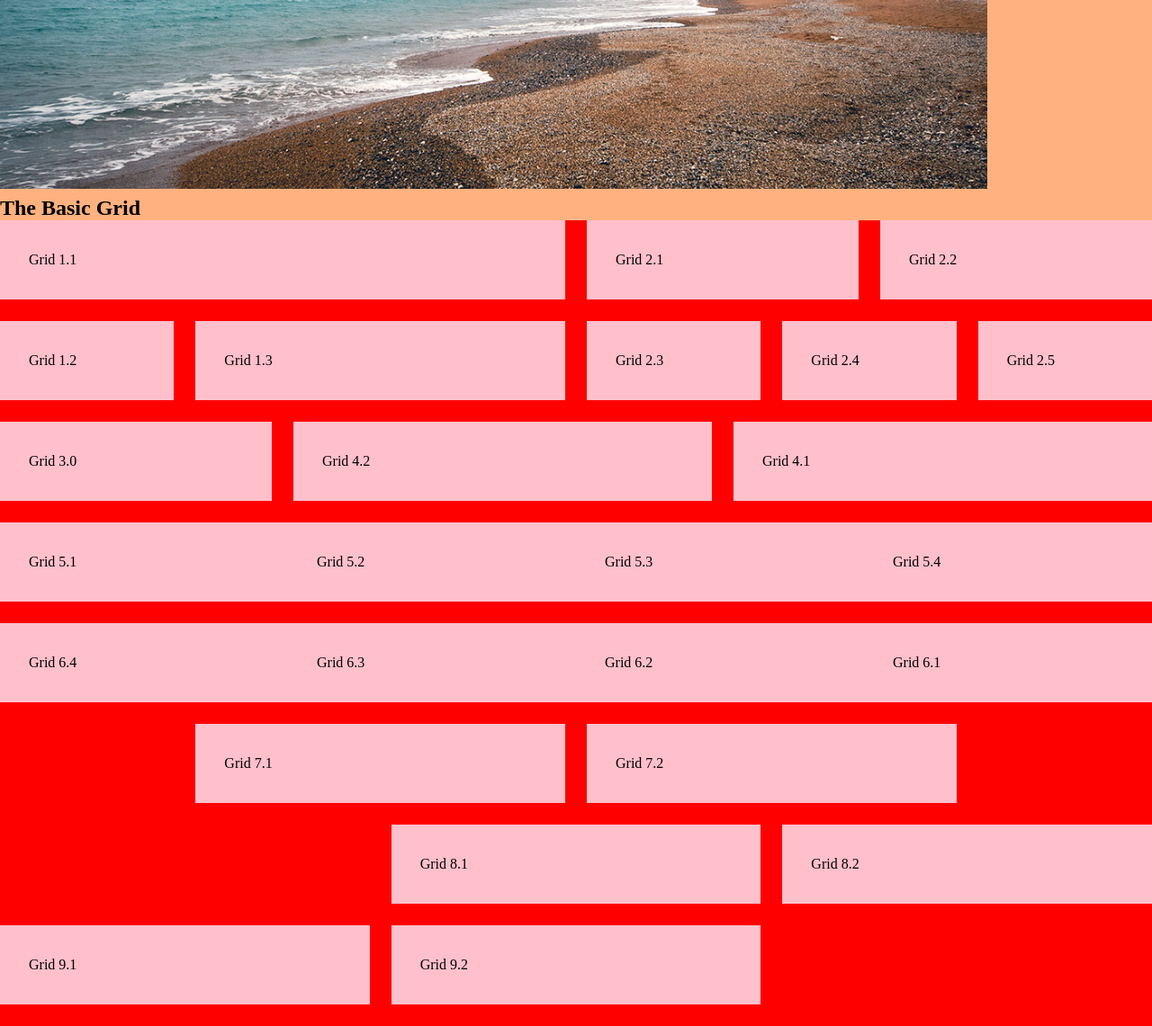
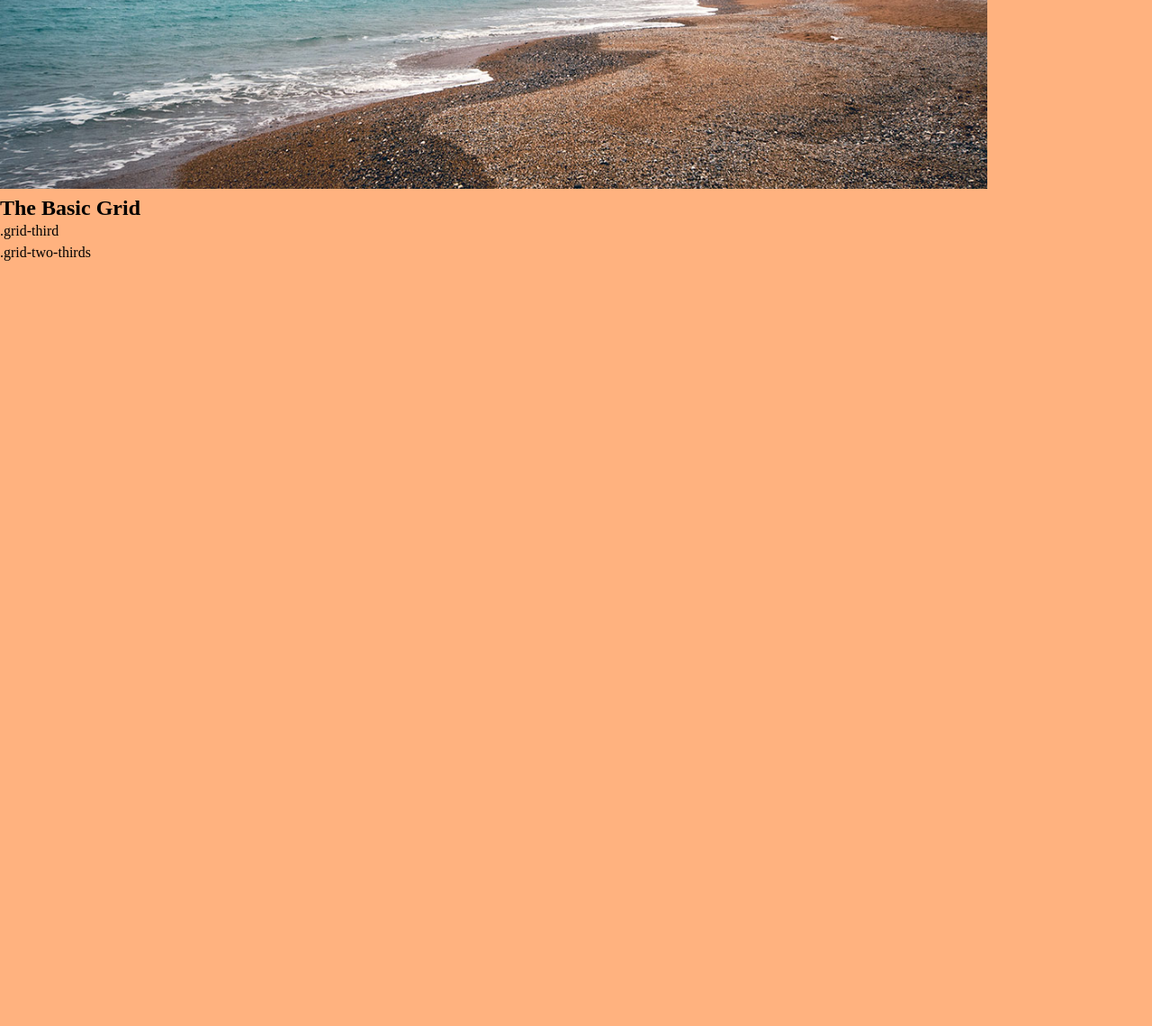
Before and after one commit to welcomebrand/Starter-Kit, a website: page index.html in a window 1280 px wide. Shown: the part 500-1641 px from the top of the page at 90% size. After the commit the page ends 800 px from the top, so only its background shows below. Drawn offline with nearby package versions, Linux system fonts and the light colour scheme.

Commit message:
- Took out old grid markup and replaced with Kraken grid demo - Removed conditional IE stylesheet

```diff
--- a/index.html
+++ b/index.html
@@ -75,123 +75,10 @@
 
 			<h1>The Basic Grid</h1>
 
-				<div class="grid">
-			        <div class="grid__item  one-half  palm--one-whole">
-			            <div class="grid">
-			                <div class="grid__item">
-			                    <p class="demo-block">Grid 1.1</p>
-			                </div><!--
-			             --><div class="grid__item  lap--one-whole  one-third">
-			                    <p class="demo-block">Grid 1.2</p>
-			                </div><!--
-			             --><div class="grid__item  lap--one-whole  two-thirds">
-			                    <p class="demo-block">Grid 1.3</p>
-			                </div>
-			            </div>
-			        </div><!--
-
-			     --><div class="grid__item  one-half  palm--one-whole">
-			            <div class="grid">
-			                <div class="grid__item  one-half">
-			                    <p class="demo-block">Grid 2.1</p>
-			                </div><!--
-			             --><div class="grid__item  one-half">
-			                    <p class="demo-block">Grid 2.2</p>
-			                </div><!--
-			             --><div class="grid__item  lap--one-half  desk--one-third">
-			                    <p class="demo-block">Grid 2.3</p>
-			                </div><!--
-			             --><div class="grid__item  lap--one-half  desk--one-third">
-			                    <p class="demo-block">Grid 2.4</p>
-			                </div><!--
-			             --><div class="grid__item  desk--one-third">
-			                    <p class="demo-block">Grid 2.5</p>
-			                </div>
-			            </div>
-			        </div><!--
-
-			     --><div class="grid__item  one-quarter  palm--one-half  push--palm--one-quarter">
-			            <p class="demo-block">Grid 3.0</p>
-			        </div><!--
-
-			     --><div class="grid__item  three-quarters  palm--one-whole">
-			            <div class="grid  grid--rev">
-			                <div class="grid__item  one-half  palm--two-fifths">
-			                    <p class="demo-block">Grid 4.1</p>
-			                </div><!--
-			             --><div class="grid__item  one-half  palm--two-fifths">
-			                    <p class="demo-block">Grid 4.2</p>
-			                </div>
-			            </div>
-			        </div><!--
-
-			     --><div class="grid__item">
-			            <div class="grid  grid--full">
-			                <div class="grid__item  palm--one-half  lap--one-half  desk--one-quarter">
-			                    <p class="demo-block">Grid 5.1</p>
-			                </div><!--
-			             --><div class="grid__item  palm--one-half  lap--one-half  desk--one-quarter">
-			                    <p class="demo-block">Grid 5.2</p>
-			                </div><!--
-			             --><div class="grid__item  palm--three-fifths  lap--one-quarter  desk--one-quarter  push--lap--one-quarter">
-			                    <p class="demo-block">Grid 5.3</p>
-			                </div><!--
-			             --><div class="grid__item  palm--two-fifths  lap--one-quarter  desk--one-quarter  push--lap--one-quarter">
-			                    <p class="demo-block">Grid 5.4</p>
-			                </div>
-			            </div>
-			        </div><!--
-
-			     --><div class="grid__item">
-			            <div class="grid  grid--rev  grid--full">
-			                <div class="grid__item  palm--three-fifths  lap--one-quarter  desk--one-quarter">
-			                    <p class="demo-block">Grid 6.1</p>
-			                </div><!--
-			             --><div class="grid__item  palm--two-fifths  lap--one-quarter  desk--one-quarter  push--lap--one-half">
-			                    <p class="demo-block">Grid 6.2</p>
-			                </div><!--
-			             --><div class="grid__item  lap--one-whole  desk--one-quarter">
-			                    <p class="demo-block">Grid 6.3</p>
-			                </div><!--
-			             --><div class="grid__item  lap--one-half  desk--one-quarter  push--lap--one-quarter">
-			                    <p class="demo-block">Grid 6.4</p>
-			                </div>
-			            </div>
-			        </div><!--
-
-			     --><div class="grid__item">
-			            <div class="grid  grid--center">
-			                <div class="grid__item  one-third">
-			                    <p class="demo-block">Grid 7.1</p>
-			                </div><!--
-			             --><div class="grid__item  one-third">
-			                    <p class="demo-block">Grid 7.2</p>
-			                </div>
-			            </div>
-			        </div><!--
-
-			     --><div class="grid__item">
-			            <div class="grid  grid--right">
-			                <div class="grid__item  one-third">
-			                    <p class="demo-block">Grid 8.1</p>
-			                </div><!--
-			             --><div class="grid__item  one-third">
-			                    <p class="demo-block">Grid 8.2</p>
-			                </div>
-			            </div>
-			        </div><!--
-
-			     --><div class="grid__item">
-			            <div class="grid">
-			                <div class="grid__item  one-third">
-			                    <p class="demo-block">Grid 9.1</p>
-			                </div><!--
-			             --><div class="grid__item  one-third">
-			                    <p class="demo-block">Grid 9.2</p>
-			                </div>
-			            </div>
-			        </div>
-			    </div>
+			<div class="row">
+		        <div class="grid-third">.grid-third</div>
+		        <div class="grid-two-thirds">.grid-two-thirds</div>
+		    </div>
 
 		</section>
 
```
